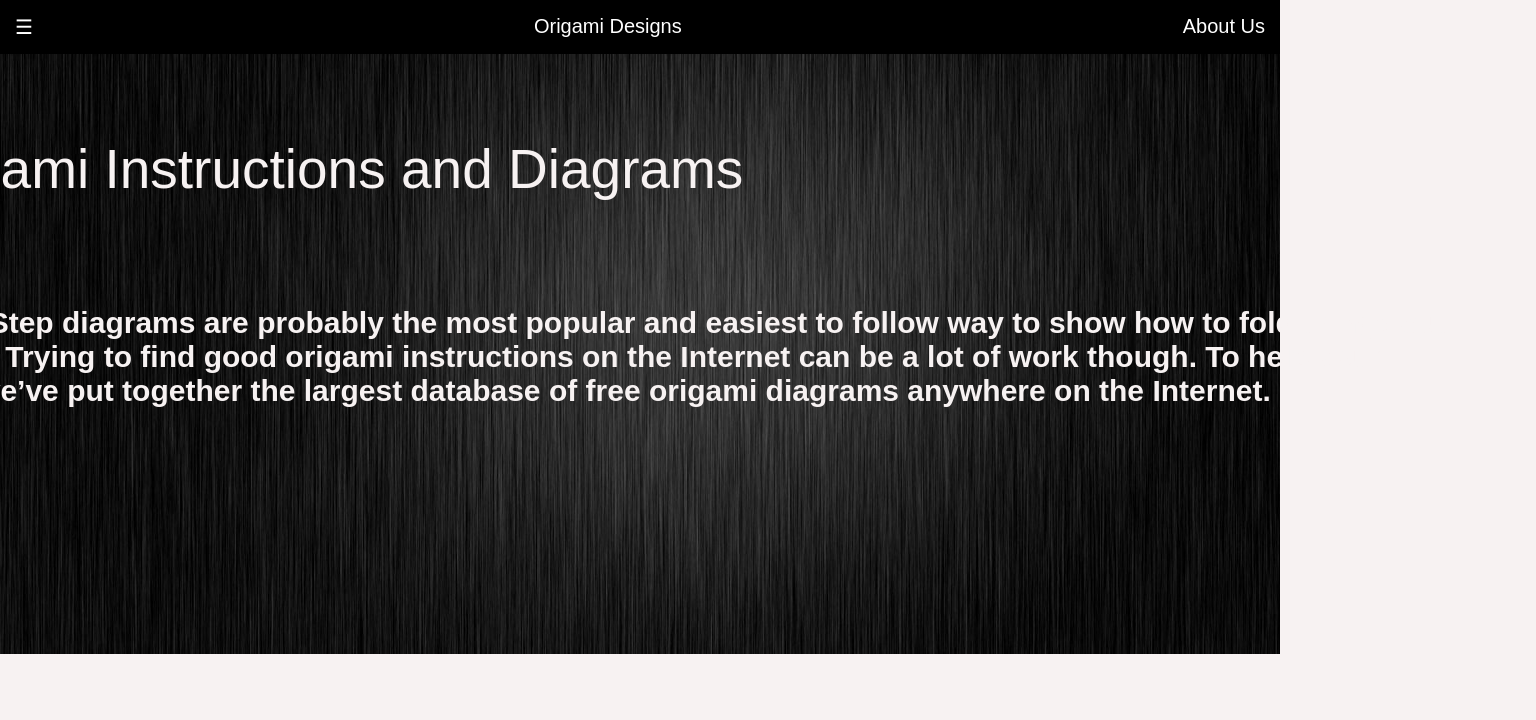
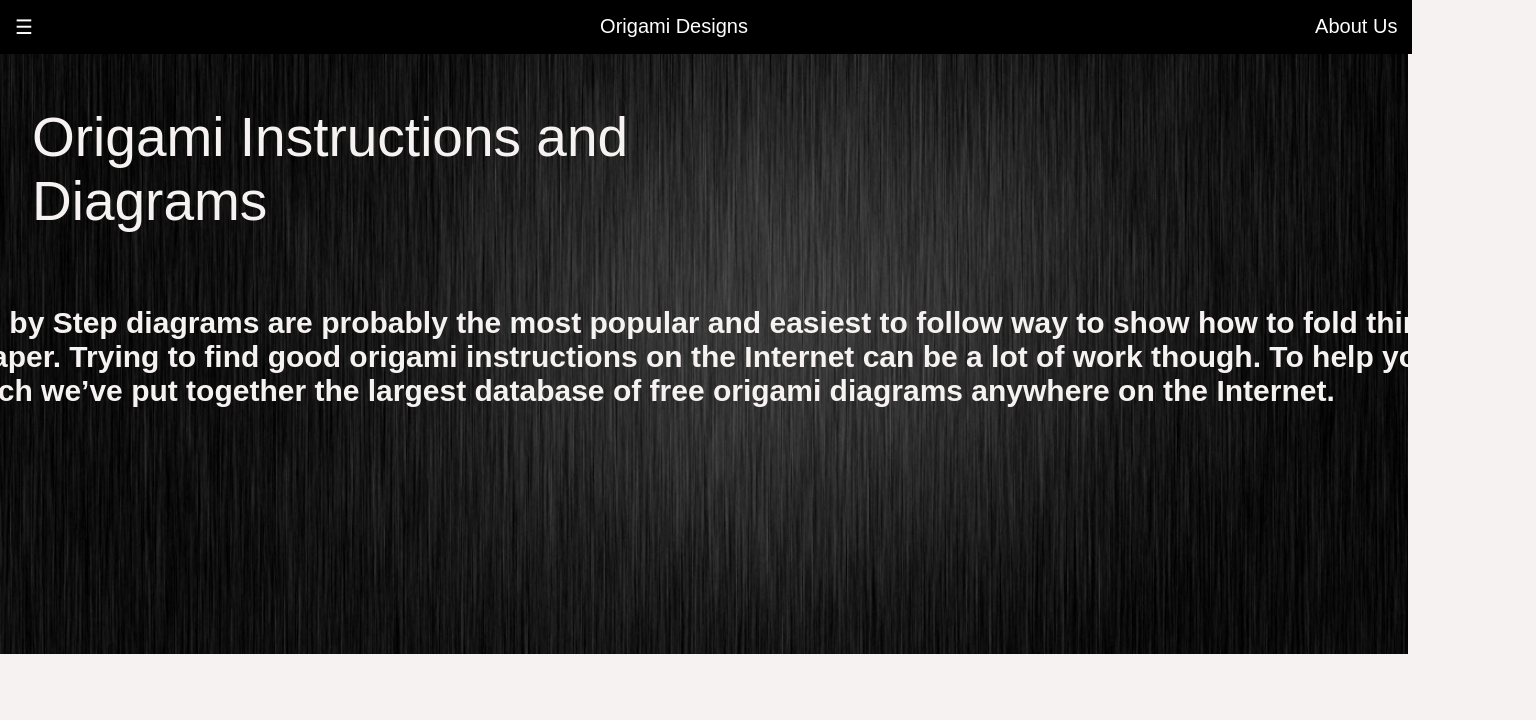
Before and after one commit to vivekbeniwaljs/origamwebsite2, a plain HTML site: page index.html in a window 1280 px wide. Shown: the top 720 px of the page, 1536 px wide, since content can reach past the window. Drawn offline with Linux system fonts and the light colour scheme.

Commit message:
Add files via upload

```diff
--- a/index.html
+++ b/index.html
@@ -14,7 +14,7 @@
     </div>
 </div>
 <div class ="bodyimg">
-    <img src="main2.jpg" height="600px" width="100%">
+    <img src="main2.jpg" height="600px" width="110%">
     <p>
       Origami Instructions and Diagrams
     </p>
--- a/styles.css
+++ b/styles.css
@@ -7,6 +7,7 @@
     font-family: sans-serif;
     font-weight: 400;
     color: white;
+    width: 108%;
 }
 body{
     margin: 0px;
@@ -36,7 +37,7 @@ a:visited{
     font-family: fantasy;
     position: absolute;
     top:10%;
-    left:25%;
+    left:35%;
     transform: translate(-50%,-50%);
 }
 .bodyimg h3{
@@ -46,7 +47,7 @@ a:visited{
     width: 1600px;
     position: absolute;
     top:40%;
-    left:40%;
+    left:45%;
     transform: translate(-40%, -40%);
 }
 .grid{
```
